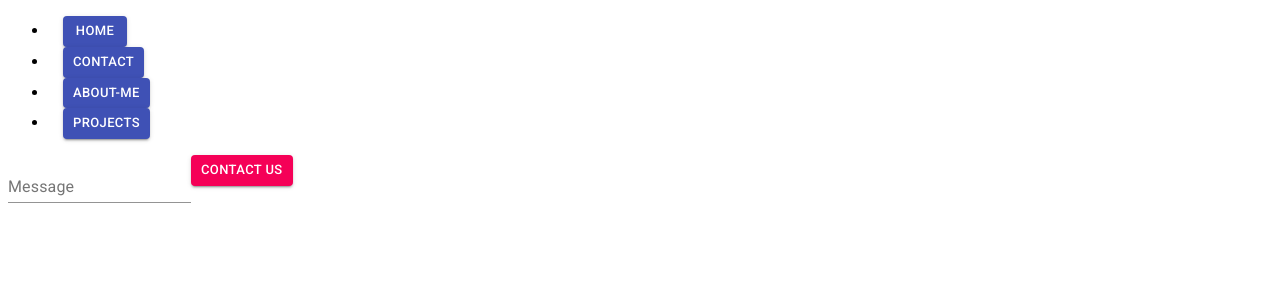
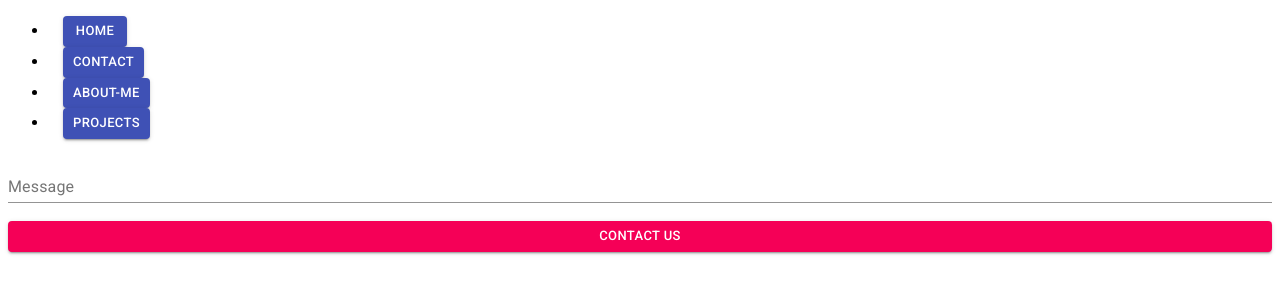
Before and after one commit to olninio/2019.07.30_router, a React (Create React App) app: page /contact in a window 1280 px wide. Shown: the top 300 px of the page. Built offline with nearby package versions, Linux system fonts and the light colour scheme.

Commit message:
corrected bugs + full width

```diff
--- a/src/Contact.js
+++ b/src/Contact.js
@@ -7,11 +7,16 @@ const Contact = (props) => (
   <div>
     <TextField
         label="Message"
+        fullWidth = {true}
     />
+    <br/>
+    <br/>
     <Button
       variant = {'contained'}
       color = {'secondary'}
-      size = {'small'}>
+      size = {'small'}
+      fullWidth = {true}
+      >
       Contact Us
     </Button>
   </div>
```
